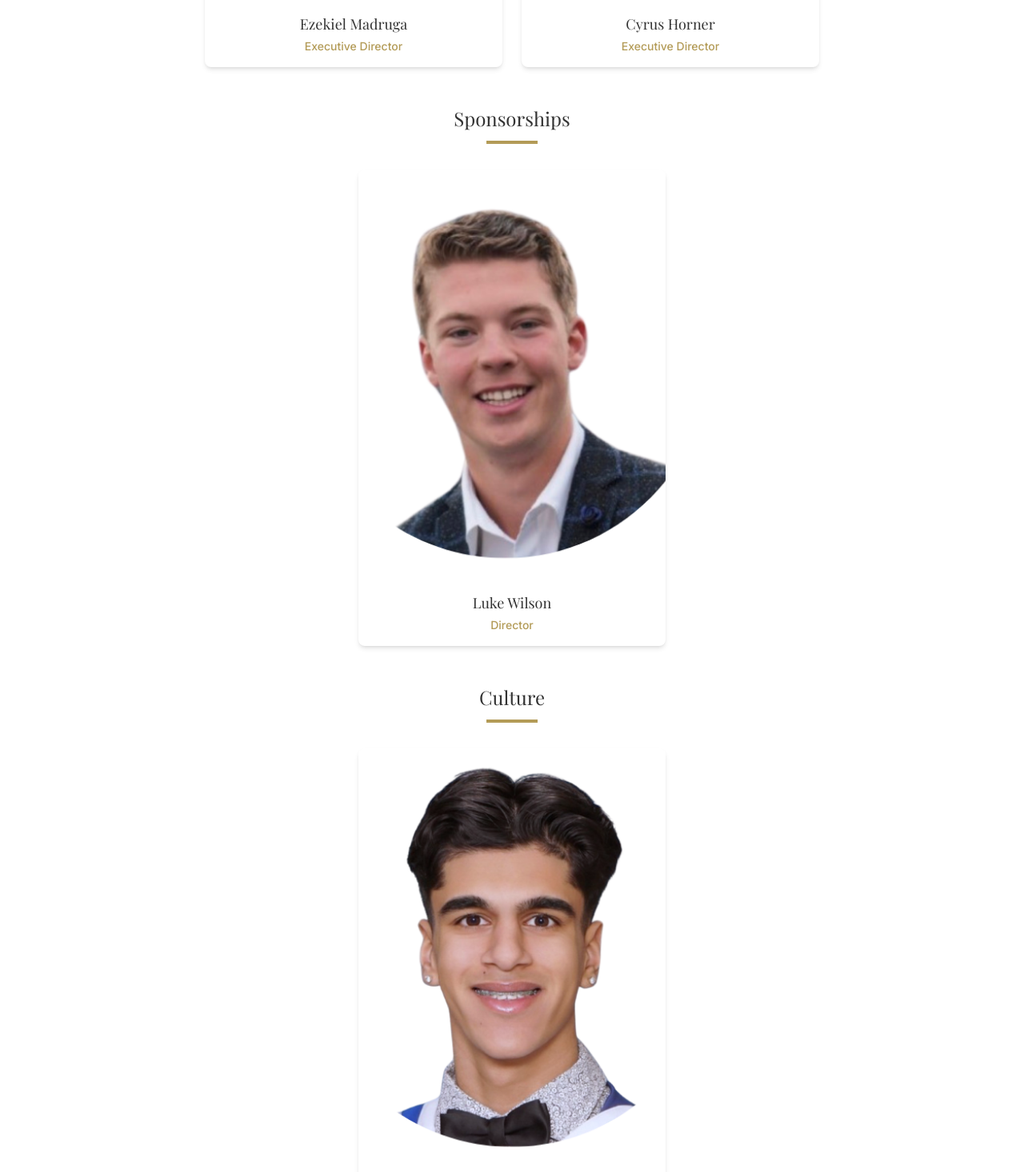
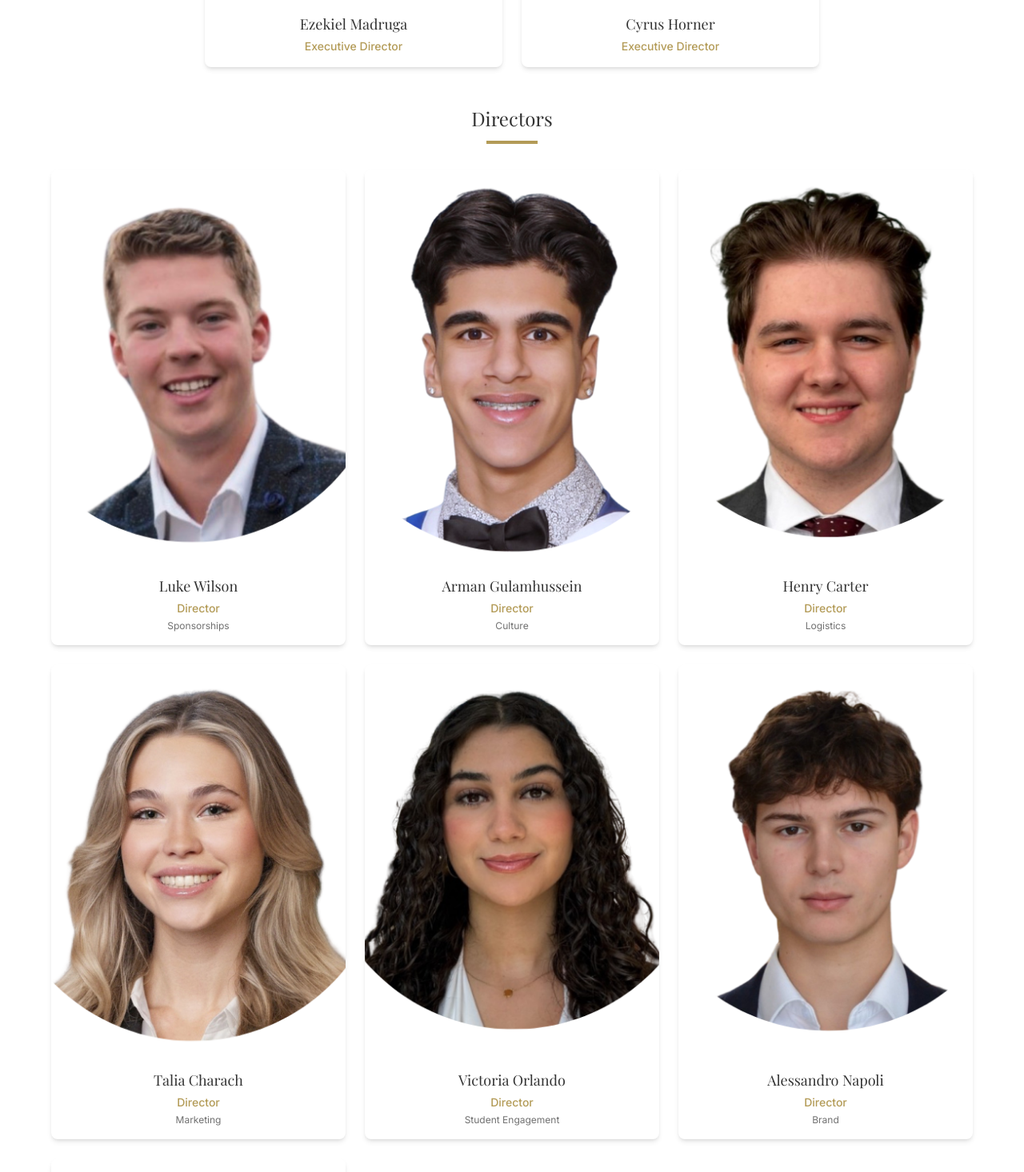
Before and after one commit to alexxlevesque/qpf-website, a Next.js app: page /team in a window 1280 px wide. Shown: the part 1324-2790 px from the top of the page at 80% size. Built offline with nearby package versions, Linux system fonts and the light colour scheme; a web font is replaced by a local one.

Commit message:
Restructure team layout: Executive Directors and Directors sections with specialties

```diff
--- a/src/app/team/page.tsx
+++ b/src/app/team/page.tsx
@@ -21,56 +21,57 @@ const teamMembers = [
   {
     name: 'Luke Wilson',
     title: 'Director',
-    group: 'Sponsorships',
+    specialty: 'Sponsorships',
+    group: 'Directors',
     image: '/team/luke.png'
   },
   {
     name: 'Arman Gulamhussein',
     title: 'Director',
-    group: 'Culture',
+    specialty: 'Culture',
+    group: 'Directors',
     image: '/team/arman.png'
   },
   {
     name: 'Henry Carter',
     title: 'Director',
-    group: 'Logistics',
+    specialty: 'Logistics',
+    group: 'Directors',
     image: '/team/henry.png'
   },
   {
     name: 'Talia Charach',
     title: 'Director',
-    group: 'Marketing',
+    specialty: 'Marketing',
+    group: 'Directors',
     image: '/team/talia.png'
   },
   {
     name: 'Victoria Orlando',
     title: 'Director',
-    group: 'Student Engagement',
+    specialty: 'Student Engagement',
+    group: 'Directors',
     image: '/team/victoria.png'
   },
   {
     name: 'Alessandro Napoli',
     title: 'Director',
-    group: 'Brand',
+    specialty: 'Brand',
+    group: 'Directors',
     image: '/team/alessandro.png'
   },
   {
     name: 'Alex Levesque',
     title: 'Director',
-    group: 'Web Development',
+    specialty: 'Web Development',
+    group: 'Directors',
     image: '/team/alex.png'
   }
 ]
 
 const groupOrder = [
   'Executive Directors',
-  'Sponsorships',
-  'Culture',
-  'Logistics',
-  'Marketing',
-  'Student Engagement',
-  'Brand',
-  'Web Development'
+  'Directors'
 ]
 
 export default function Team() {
@@ -145,8 +146,7 @@ export default function Team() {
                   <div className={`grid gap-6 ${
                     groupedMembers[group].length === 1 ? 'grid-cols-1 max-w-sm mx-auto' :
                     groupedMembers[group].length === 2 ? 'grid-cols-1 md:grid-cols-2 max-w-3xl mx-auto' :
-                    groupedMembers[group].length === 3 ? 'grid-cols-1 md:grid-cols-3 max-w-4xl mx-auto' :
-                    'grid-cols-1 md:grid-cols-2 lg:grid-cols-3 xl:grid-cols-4'
+                    'grid-cols-1 md:grid-cols-2 lg:grid-cols-3 max-w-6xl mx-auto'
                   }`}>
                     {groupedMembers[group].map((member, index) => (
                       <div
@@ -165,6 +165,9 @@ export default function Team() {
                         <div className="p-4 text-center">
                           <h3 className="text-lg font-serif text-qpf-dark mb-1">{member.name}</h3>
                           <p className="text-qpf-gold font-medium text-sm">{member.title}</p>
+                          {member.specialty && (
+                            <p className="text-qpf-dark/70 text-xs mt-1">{member.specialty}</p>
+                          )}
                         </div>
                       </div>
                     ))}
```
